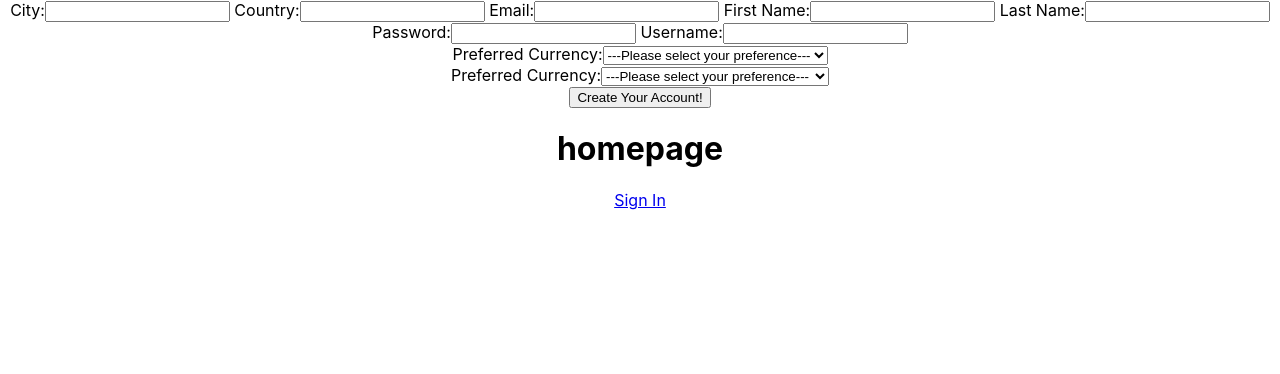
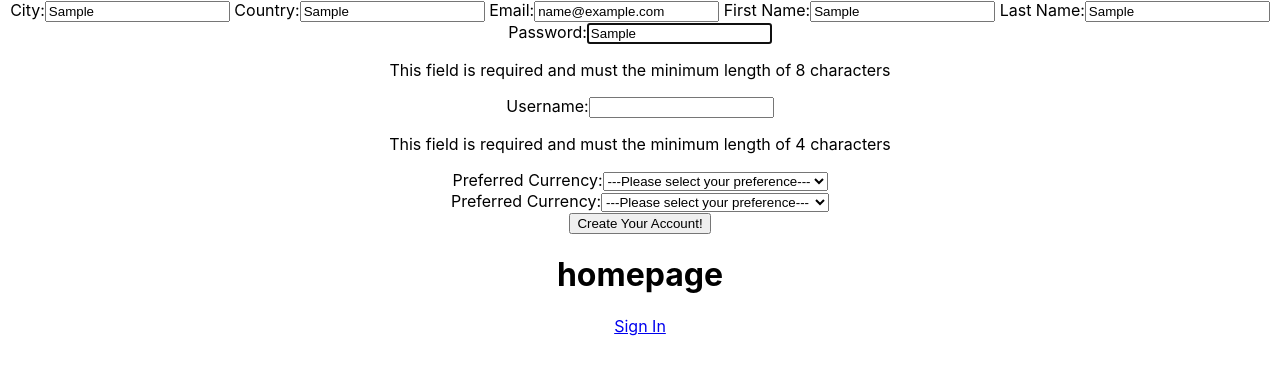
Before and after one commit to african-marketplace-tt7/frontend, a React (Create React App) app in the folder african-marketplace/: page / in a window 1280 px wide. Both pictures are taken after typing "Sample", "Sample", "name@example.com", "Sample", "Sample", "Sample" into the empty fields and a click on the button "Create Your Account!". Shown: the top 374 px of the page. Built offline with nearby package versions, Linux system fonts and the light colour scheme.

Commit message:
added form validation with react-hook-form

```diff
--- a/african-marketplace/package.json
+++ b/african-marketplace/package.json
@@ -9,6 +9,7 @@
     "axios": "^0.21.1",
     "react": "^17.0.1",
     "react-dom": "^17.0.1",
+    "react-hook-form": "^6.14.0",
     "react-redux": "^7.2.2",
     "react-scripts": "4.0.1",
     "redux": "^4.0.5",
--- a/african-marketplace/src/components/Inputs/SelectInput/SelectInput.js
+++ b/african-marketplace/src/components/Inputs/SelectInput/SelectInput.js
@@ -1,8 +1,7 @@
 import React from 'react';
 import Option from './Option/Option';
 
-const SelectInput = ({ name, languages, currencies, value, onChange, displayName}) => {
-
+const SelectInput = ({ name, languages, currencies, value, onChange, displayName, register}) => {
   let options = [];
 
   if (name === 'preferredCurrency') {
@@ -11,15 +10,15 @@ const SelectInput = ({ name, languages, currencies, value, onChange, displayName
     options = languages;
   }
 
-  let optionsToRender = options.map(option => {
-    return <Option details={option} />
+  let optionsToRender = options.map((option, i) => {
+    return <Option details={option} key={i} />
   })
 
   return (
     <div>
       <label name={name}> {displayName}:
-        <select type="select" name={name} value={value} onChange={onChange}>
-          <option value='0'>---Please select your preference---</option>
+        <select type="select" name={name} value={value} onChange={onChange} ref={register({required: true})}>
+          <option value=''>---Please select your preference---</option>
           {optionsToRender}
         </select>
       </label>
--- a/african-marketplace/src/components/Inputs/TextInput/TextInput.js
+++ b/african-marketplace/src/components/Inputs/TextInput/TextInput.js
@@ -1,10 +1,12 @@
 import React from 'react';
 
-const TextInput = ({name, onChange, value, displayName}) => {
+const TextInput = ({name, onChange, value, displayName, register, requirements, errorMessage}) => {
+const inputType = name === 'email' ? 'email' : 'text'
 
   return (
     <label htmlFor={name}> {displayName}:
-      <input type='text' id={name} name={name} value={value} onChange={onChange}/>
+      <input type={inputType} id={name} name={name} value={value} onChange={onChange} ref={register(requirements)}/>
+      {errorMessage[name] && <p>{requirements.errorMessage}</p>}
     </label>
   )
 }
--- a/african-marketplace/src/components/SignupForm/SignupForm.js
+++ b/african-marketplace/src/components/SignupForm/SignupForm.js
@@ -1,4 +1,6 @@
 import React, { useState } from 'react';
+import { useForm } from 'react-hook-form';
+
 import TextInput from '../Inputs/TextInput/TextInput';
 import SelectInput from '../Inputs/SelectInput/SelectInput';
 
@@ -26,6 +28,46 @@ const displayName = {
   preferredCurrency: 'Preferred Currency',
   primaryLanguage: 'Preferred Currency',
 }
+const validation = {
+  city: {
+    required: true,
+    errorMessage: 'This field is required',
+  },
+  country: {
+    required: true,
+    errorMessage: 'This field is required',
+  },
+  email: {
+    required: true,
+    errorMessage: 'This field is required',
+  },
+  firstName: {
+    required: true,
+    errorMessage: 'This field is required',
+  },
+  lastName: {
+    required: true,
+    errorMessage: 'This field is required',
+  },
+  password: {
+    required: true,
+    minLength: 8,
+    errorMessage: 'This field is required and must the minimum length of 8 characters',
+  },
+  username: {
+    required: true,
+    minLength: 4,
+    errorMessage: 'This field is required and must the minimum length of 4 characters',
+  },
+  preferredCurrency: {
+    required: true,
+    errorMessage: 'This field is required',
+  },
+  primaryLanguage: {
+    required: true,
+    errorMessage: 'This field is required',
+  },
+}
 
 const currencies = ['AOA', 'SHP', 'XOF', 'BWP', 'XOF', 'BIF', 'CVE', 'XAF', 'XAF', 'XAF', 'KMF', 'CDF', 'XAF', 'XOF', 'DJF', 'EGP', 'XAF', 'ERN', 'SZL', 'ETB', 'XAF', 'GMD', 'GHS', 'GNF', 'XOF', 'KES', 'LSL', 'LRD', 'LYD', 'MGA', 'MWK', 'XOF', 'MRU', 'MUR', 'EUR', 'MAD', 'MZN', 'NAD', 'XOF', 'NGN', 'EUR', 'RWF', 'SHP', 'STN', 'XOF', 'SCR', 'SLL', 'SOS', 'ZAR', 'SSP', 'SDG', 'TZS', 'XOF', 'GBP', 'TND', 'UGX', 'ZMW', 'USD'];
 
@@ -34,9 +76,9 @@ const languages = ['Bangi Me', 'Bayot', 'Dompo', 'Ega', 'Gomba', 'Gumuz', 'Hadza
 
 const SignupForm = () => {
   const [form, setForm] = useState({ ...initialStateText, ...initialStateSelect });
-  console.log(form);
+  const { register, handleSubmit, errors } = useForm();
 
-  //separate out inputs based on type 'text' or 'select'
+  // separate out inputs based on type 'text' or 'select'
   const text = [];
   const select = [];
   for (let i in form) {
@@ -61,19 +103,24 @@ const SignupForm = () => {
     })
   }
 
-  const onSubmitHandler = (e) => {
-    e.preventDefault();
-    setForm({ ...initialStateText, ...initialStateSelect });
+  const onSubmitHandler = (data) => {
+    alert(JSON.stringify(data));
+    console.log(JSON.stringify(data));
+
   }
+  // const onSubmitHandler = (e) => {
+  //   e.preventDefault();
+  //   setForm({ ...initialStateText, ...initialStateSelect });
+  // }
 
   return (
     <div>
-      <form onSubmit={onSubmitHandler}>
+      <form className='SignupForm' onSubmit={handleSubmit(onSubmitHandler)}>
         {text.map(i => {
-          return <TextInput name={i} key={i} value={form[i]} onChange={textOnChangeHandler} displayName={displayName[i]}/>
+          return <TextInput name={i} key={i} value={form[i]} onChange={textOnChangeHandler} displayName={displayName[i]} register={register} requirements={validation[i]} errorMessage={errors} />
         })}
         {select.map(i => {
-          return <SelectInput name={i} key={i} value={form[i]} onChange={selectOnChangeHandler} languages={languages} currencies={currencies} displayName={displayName[i]}/>
+          return <SelectInput name={i} key={i} value={form[i]} onChange={selectOnChangeHandler} languages={languages} currencies={currencies} displayName={displayName[i]} register={register} requirements={validation[i]} />
         })}
         <button>Create Your Account!</button>
       </form>
```
Also changed, not shown: 2 other files (tests, documents, lock files or other folders).
